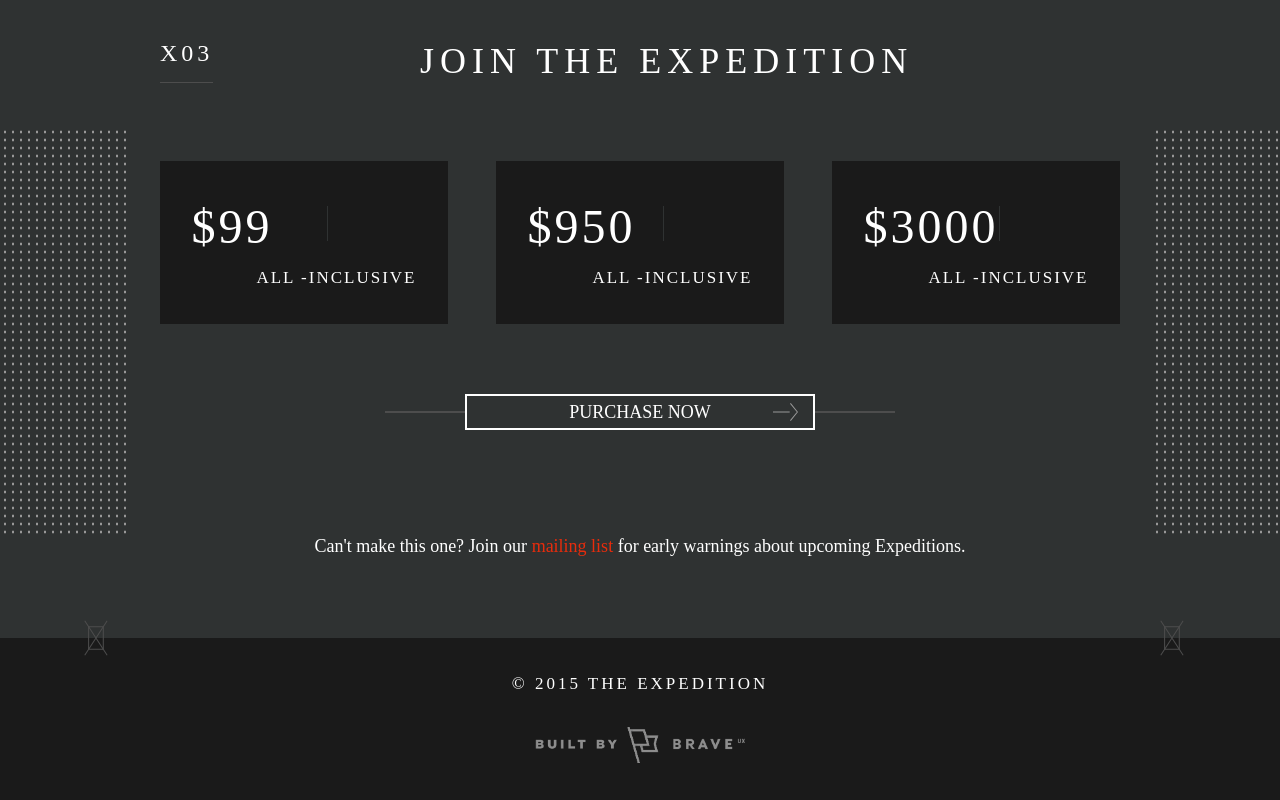
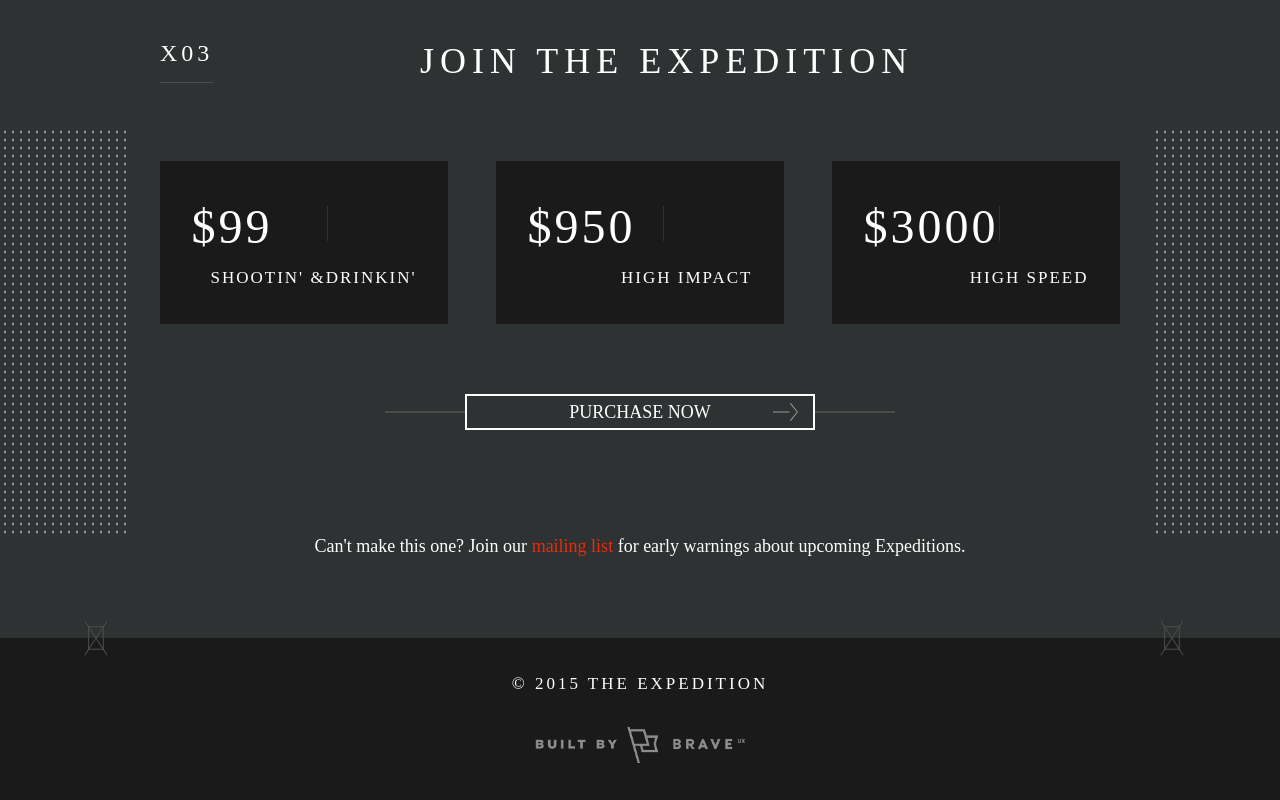
Before and after one commit to teaguehopkins/thexp.co, a plain HTML site: page options.html in a window 1280 px wide. Shown: the part 2399-3199 px from the top of the page. Drawn offline with nearby package versions, Linux system fonts and the light colour scheme.

Commit message:
Update pricing block labels.

```diff
--- a/options.html
+++ b/options.html
@@ -102,7 +102,7 @@ Learn how to perform 4 high speed maneuvers in Tesla's P85D Super Car. Shoot an
 							<div class="price-block">
 								<div class="price-meta clearfix">
 									<p class="price-cost">&dollar;99</p>
-									<p class="price-desc uppercase">All -<br>Inclusive</p>
+									<p class="price-desc uppercase">Shootin' &<br>Drinkin'</p>
 								</div>
 							</div>
 						</div>
@@ -110,7 +110,7 @@ Learn how to perform 4 high speed maneuvers in Tesla's P85D Super Car. Shoot an
 							<div class="price-block">
 								<div class="price-meta clearfix">
 									<p class="price-cost">&dollar;950</p>
-									<p class="price-desc uppercase">All -<br>Inclusive</p>
+									<p class="price-desc uppercase">High <br>Impact</p>
 								</div>
 							</div>
 						</div>
@@ -118,7 +118,7 @@ Learn how to perform 4 high speed maneuvers in Tesla's P85D Super Car. Shoot an
 							<div class="price-block">
 								<div class="price-meta clearfix">
 									<p class="price-cost">&dollar;3000</p>
-									<p class="price-desc uppercase">All -<br>Inclusive</p>
+									<p class="price-desc uppercase">High <br>Speed</p>
 								</div>
 							</div>
 						</div>
```
